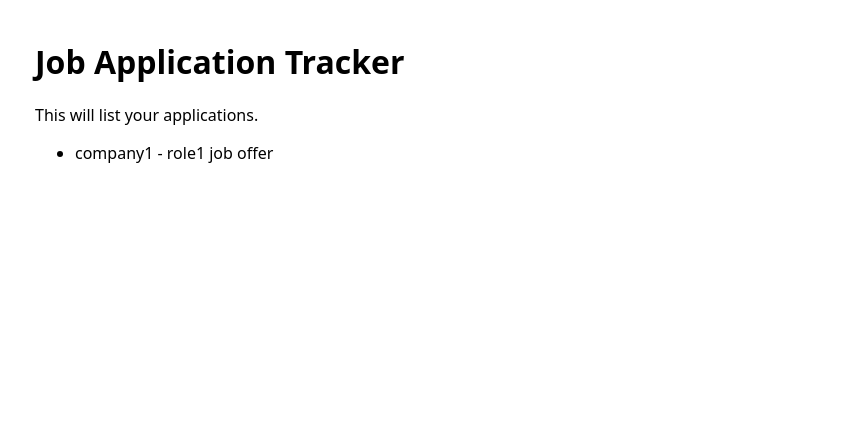
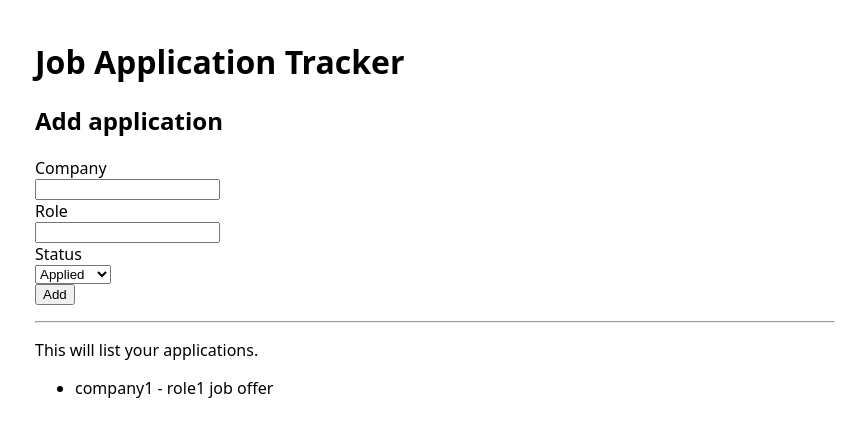
Before and after one commit to AlexisDongMariano/job-app-tracker, a FastAPI app: page / in a window 1280 px wide. Shown: the top 437 px of the page, without its empty margins (205-1071 px from the left). Run offline with FastAPI, Linux system fonts and the light colour scheme.

Commit message:
add app form and in-memory storage

```diff
--- a/app/main.py
+++ b/app/main.py
@@ -1,5 +1,5 @@
-from fastapi import FastAPI, Request
-from fastapi.responses import HTMLResponse
+from fastapi import FastAPI, Request, Form
+from fastapi.responses import HTMLResponse, RedirectResponse
 from fastapi.staticfiles import StaticFiles
 from fastapi.templating import Jinja2Templates
 
@@ -9,14 +9,33 @@ app.mount('/static', StaticFiles(directory='app/static'), name='static')
 
 templates = Jinja2Templates(directory='app/templates')
 
-@app.get('/', response_class=HTMLResponse)
-def index(request: Request):
-    job_applications = [{
+job_applications = [{
         'company': 'company1',
         'role': 'role1',
         'status': 'job offer'
     }]
+
+@app.get('/', response_class=HTMLResponse)
+def index(request: Request):
     return templates.TemplateResponse(
         'index.html',
-        {'request': request, 'job_applications': job_applications},
+        {
+            'request': request,
+            'job_applications': job_applications
+        },
     )
+
+@app.post('/applications')
+def add_application(
+    company: str = Form(...),
+    role: str = Form(...),
+    status: str = Form(...),
+):
+    job_applications.append(
+        {
+            'company': company,
+            'role': role,
+            'status': status,
+        }
+    )
+    return RedirectResponse(url='/', status_code=303)
--- a/app/templates/index.html
+++ b/app/templates/index.html
@@ -7,6 +7,34 @@
     <body>
         <main style="max-width: 800px; margin: 40px auto; font-family: system-ui;">
             <h1>Job Application Tracker</h1>
+
+            <h2>Add application</h2>
+
+            <form method="post" action="/applications">
+                <div>
+                <label>Company</label><br />
+                <input type="text" name="company" required />
+                </div>
+
+                <div>
+                <label>Role</label><br />
+                <input type="text" name="role" required />
+                </div>
+
+                <div>
+                <label>Status</label><br />
+                <select name="status">
+                    <option>Applied</option>
+                    <option>Interview</option>
+                    <option>Offer</option>
+                    <option>Rejected</option>
+                </select>
+                </div>
+
+                <button type="submit">Add</button>
+            </form>
+
+            <hr />
 
             <p>This will list your applications.</p>
 
```
